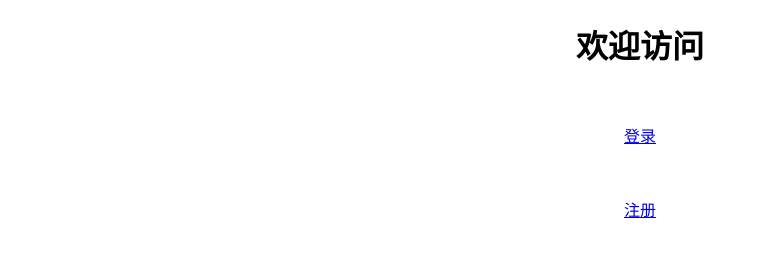
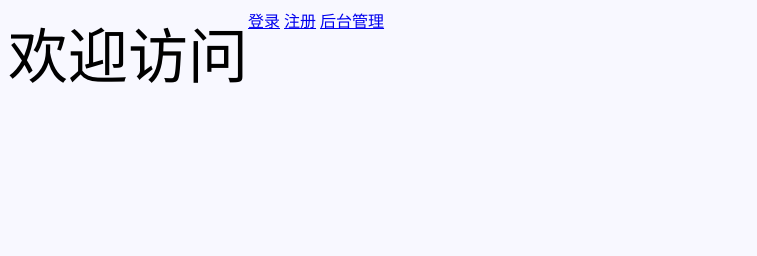
Before and after one commit to yyuanl/go-web-project, a plain HTML site: page views/index.html in a window 1280 px wide. Shown: the whole page, without its empty margins (0-757 px from the left). Drawn offline with Linux system fonts and the light colour scheme.

Commit message:
index页

```diff
--- a/views/index.html
+++ b/views/index.html
@@ -3,6 +3,8 @@
 <head>
     <meta charset="UTF-8">
     <title>欢迎</title>
+    <link  type="text/css" rel="stylesheet" href="/static/css/style.css">
+    <script src ="/static/script/jquery-1.7.2.js"></script>
     <style>
         h1{
             text-align:center;
@@ -14,17 +16,19 @@
     </style>
 </head>
 <body>
-    <h1>欢迎访问</h1>
-    <br>
-    <p>
-        <a href="http://127.0.0.1:8080/loginPage">登录</a>
-    </p>
-    <br>
-    <p>
-<!--        <a href="/pages/users/register.html">注册</a>-->
-        <a href="http://127.0.0.1:8080/registerPage">注册</a>
-    </p>
-    <br>
+<!--    <h1>欢迎访问</h1>-->
+    <div id="header">
+        <span class="show_word">欢迎访问</span>
+        <div>
+<!--            <a href="http://127.0.0.1:8080/loginPage">登录</a>-->
+<!--            <a href="http://127.0.0.1:8080/registerPage">注册</a>-->
+
+            <a href="/pages/users/login.html">登录</a>
+            <a href="/pages/users/register.html">注册</a>
+            <a href="/pages/users/manager.html">后台管理</a>
+        </div>
+    </div>
+
 
 </body>
 </html>
--- a/views/static/css/login_register.css
+++ b/views/static/css/style.css
@@ -74,3 +74,14 @@ body{
 /*    position: relative;*/
 /*    border: none;*/
 /*}*/
+
+
+#header {
+    height: 82px;
+    width: 1200px;
+}
+
+.show_word{
+    font-size: 60px;
+    float: left;
+}
```
Also changed, not shown: views/pages/manage/manager.html (added, +10 -0 lines), views/pages/users/login.html (+1 -1 lines), views/pages/users/register.html (+1 -1 lines).
